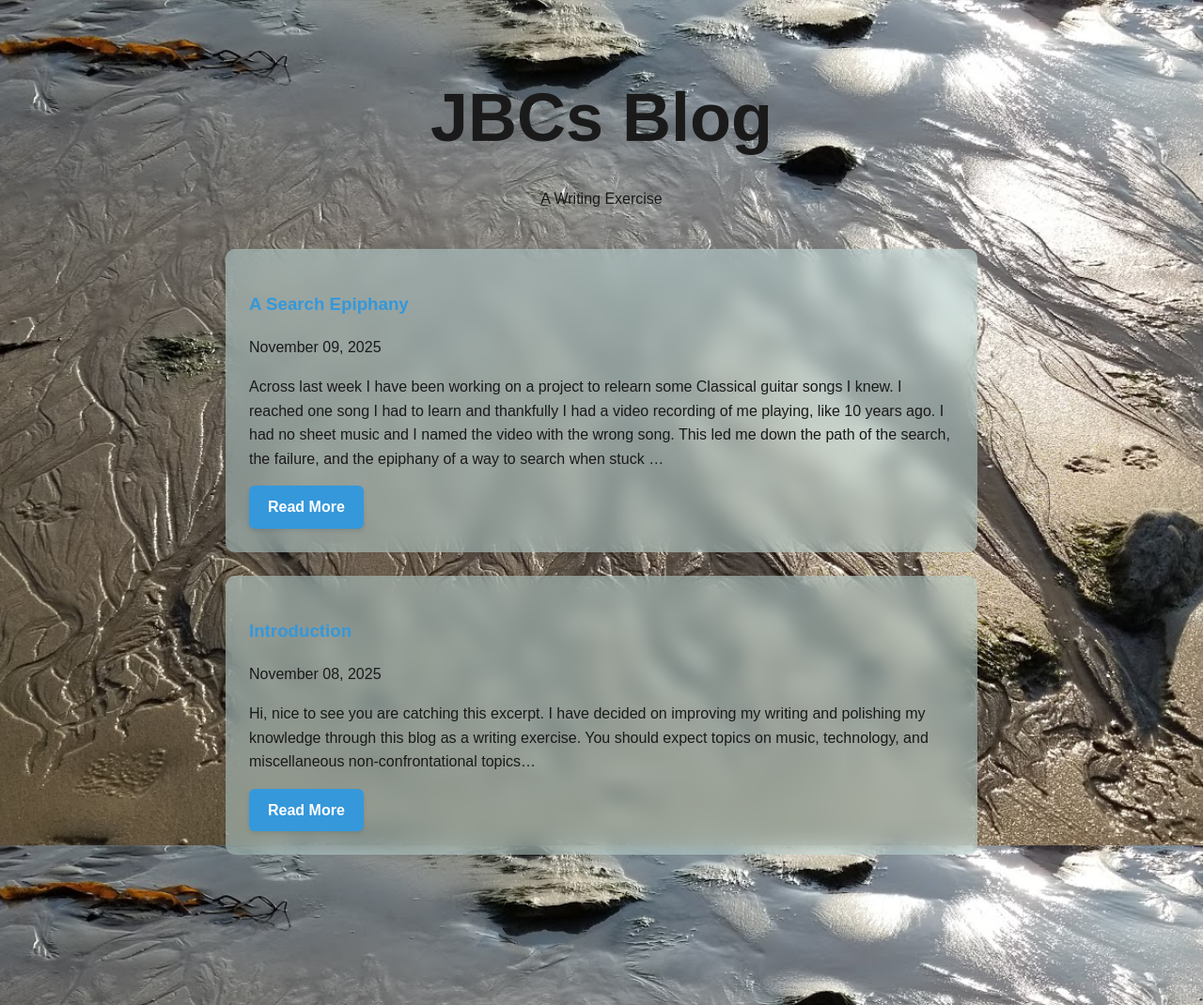
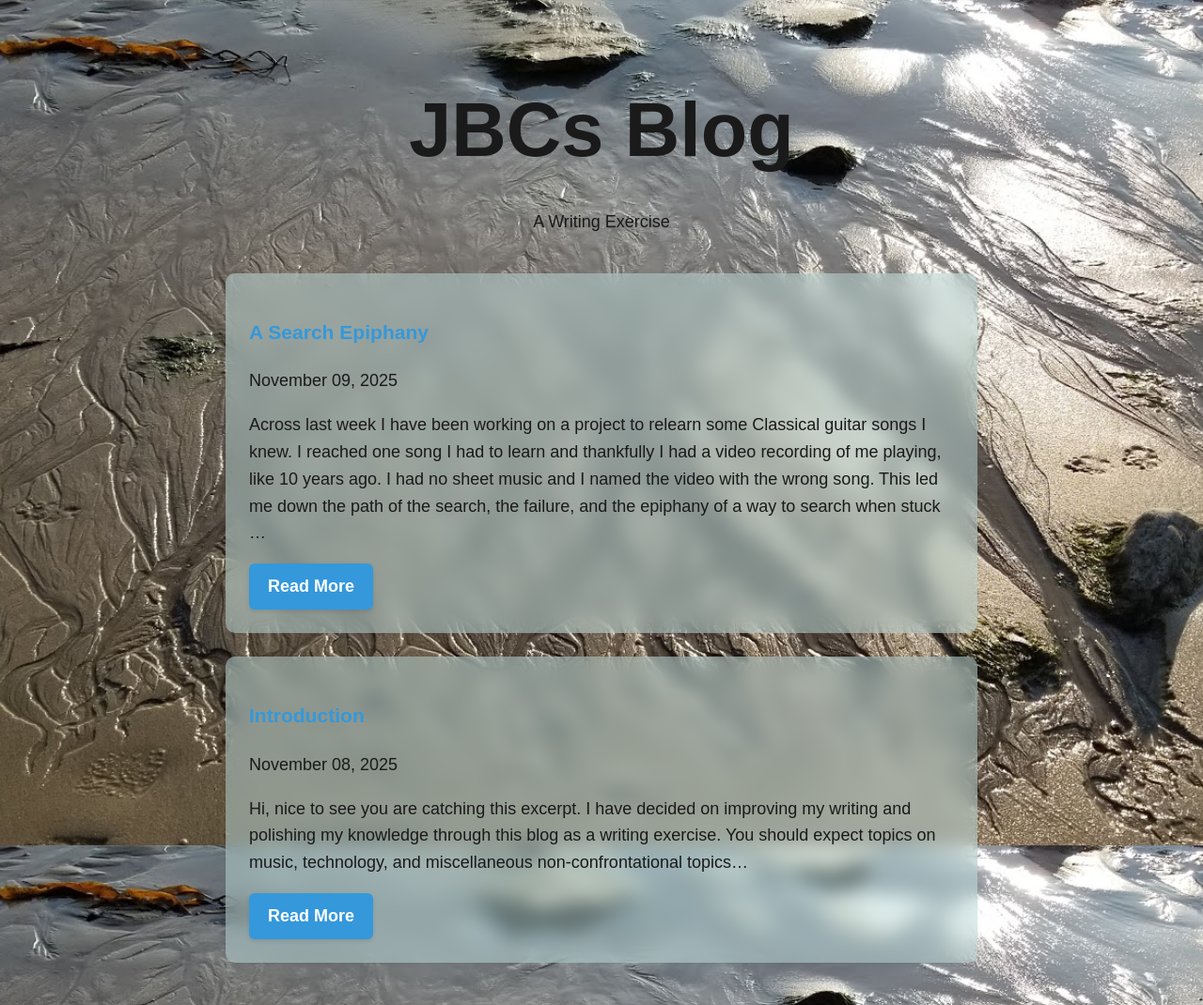
Before and after one commit to jeffbr96/jbc.github.io, a Jekyll site: the page built from index.html, in a window 1280 px wide. Shown: the whole page at 94% size. Built offline with Jekyll 4.4.1, drawn with Linux system fonts in a browser that asks for light colours.

Commit message:
Increase base font size for improved readability

```diff
--- a/assets/css/style.scss
+++ b/assets/css/style.scss
@@ -2,6 +2,7 @@
 ---
 /* Overall Body and Font Styles */
 body {
+  font-size: 18px; /* Increased font size for better readability on desktop */
   font-family: Arial, sans-serif;
   line-height: 1.6;
   color: #1a1a1a;
```
